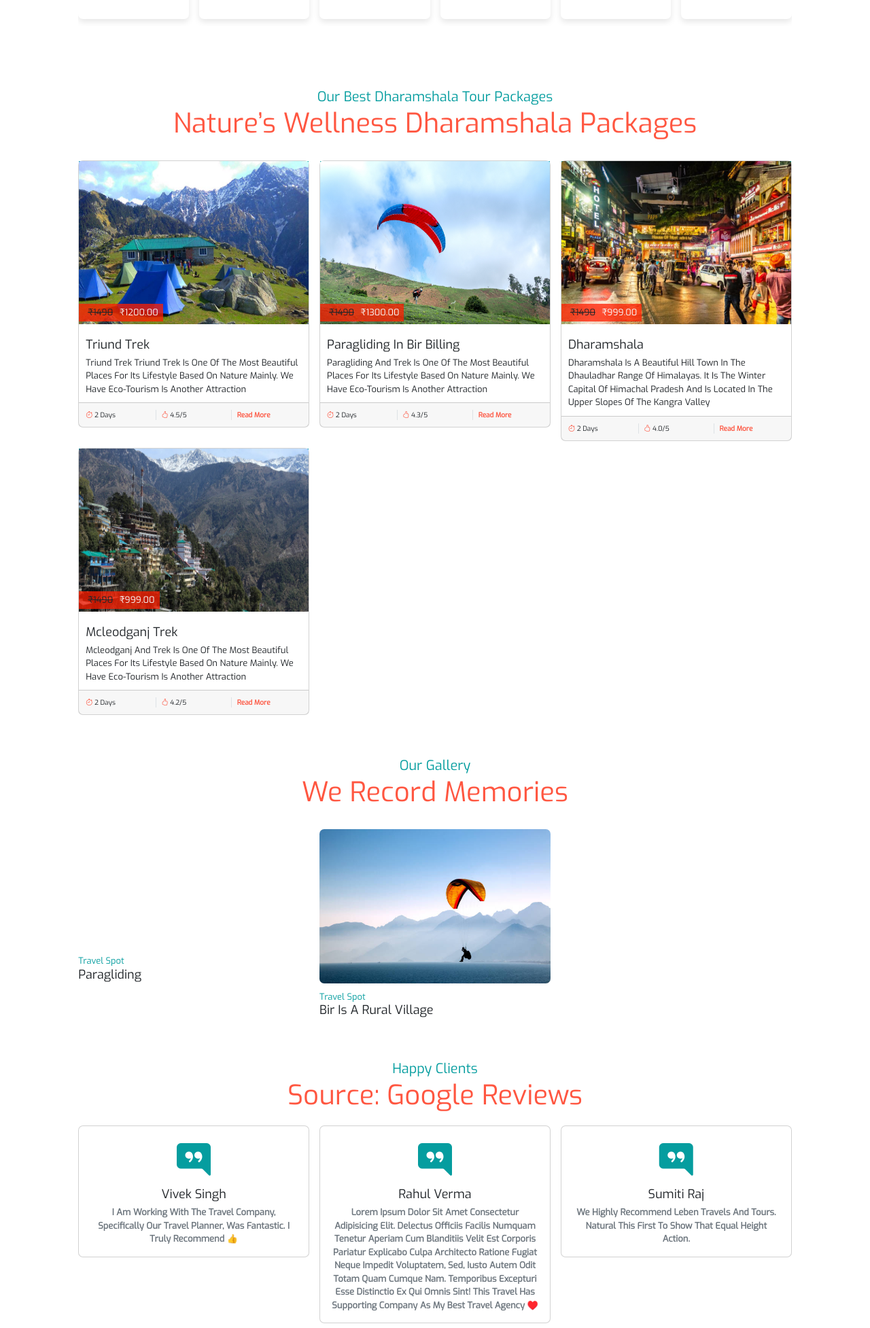
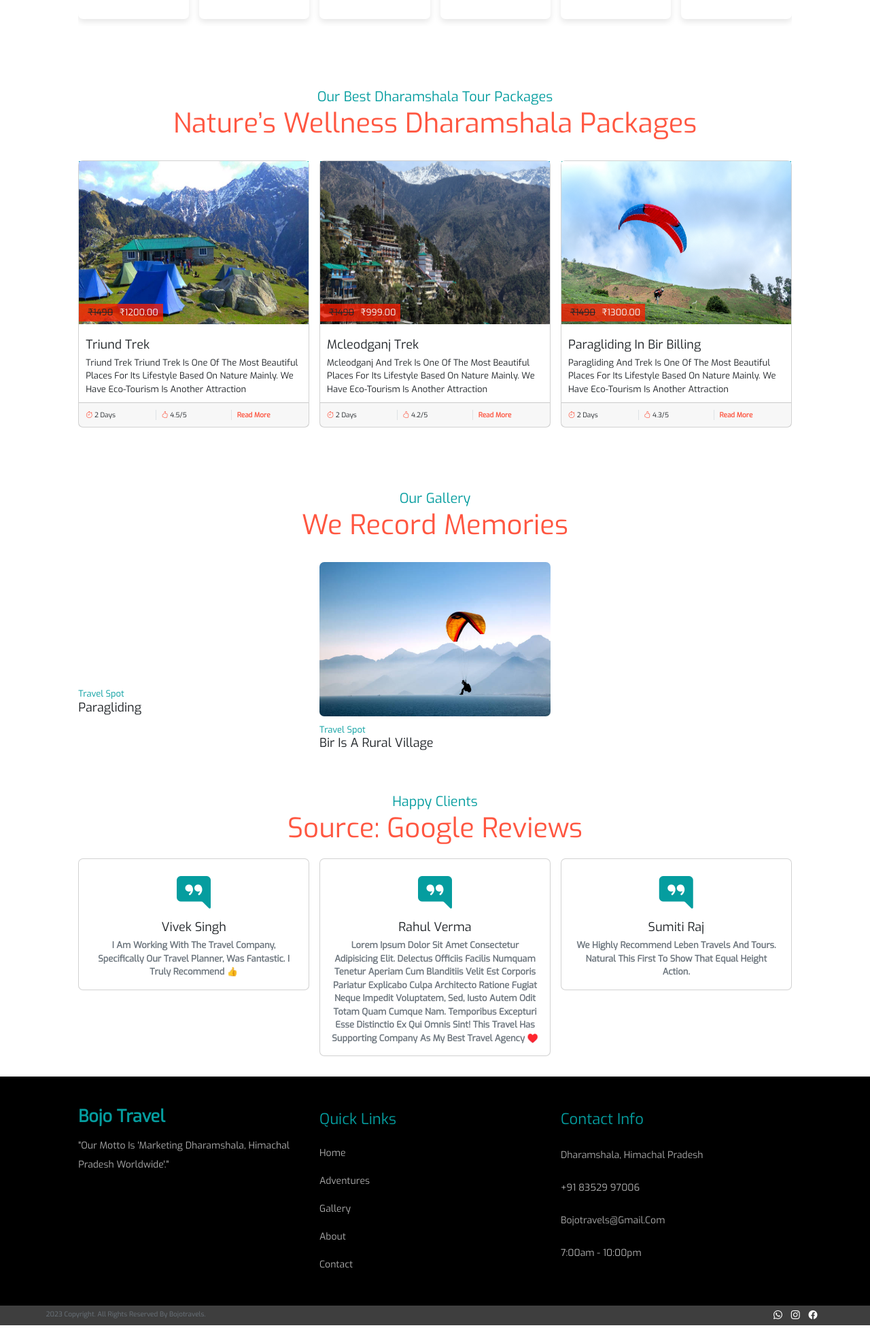
Before and after one commit to pinkal-sanoria/BojoTravelsProject, a Django app: page / in a window 1280 px wide. Shown: the part 832-2786 px from the top of the page at 68% size. Run offline with Django 4.2, Linux system fonts and the light colour scheme; data comes from the database, SQL or seed files in the repository; both versions use the stored data as it was after the commit; some libraries are stand-ins or nearby versions; grey boxes are pictures that could not be loaded.

Commit message:
aaded stop in backed data

```diff
--- a/BojoTravels/templates/base/base.html
+++ b/BojoTravels/templates/base/base.html
@@ -37,11 +37,11 @@
                       <a href="#about" >About us</a>
                   </div>
                   <div class="flex justify-content-between">
-                      <a href="#">
+                      <a href="">
                           <i class="bi bi-telephone-fill"></i>
                           <span>+91 76651 67316</span>
                       </a>
-                      <a href="#" >
+                      <a href="" >
                           <i class="bi bi-envelope-fill"></i>
                           <span class='text-lowercase'>bojotravels@gmail.com</span>
                       </a>
--- a/BojoTravels/templates/bojoapp/index.html
+++ b/BojoTravels/templates/bojoapp/index.html
@@ -113,7 +113,7 @@
                 <!-- new cart -->
                 {% comment %} <div class="container py-5"> {% endcomment %}
                     <div class="box-container">
-                        {% for package in packages %}
+                        {% for package in packages|slice:":3" %}
                         <div class="box mb-5">
                             <div class="card h-100">
                                 <figure>
@@ -157,7 +157,7 @@
 			</div>
 
 			<div class="box-container">
-                {% for m in media %}
+                {% for m in media|slice:":8" %}
 				<div class="box" data-aos="zoom-in-up" data-aos-delay="150">
                     <video src="../../static{{ m.video.url }}" muted autoplay loop class="video"></video>
 					<span>travel spot</span>
--- a/BojoTravels/templates/bookingapp/booking.html
+++ b/BojoTravels/templates/bookingapp/booking.html
@@ -374,7 +374,7 @@
                                     <div class="row">
                                         <div class="col border-end"><i class="bi bi-stopwatch text-danger"></i> {{ package.days }} Days</div>
                                         <div class="col border-end "><i class="bi bi-hand-thumbs-up text-danger"></i> {{ package.rating_out_of_5 }}/5</div>
-                                        <a href="/booking?package_id={{ package.id }}" class="btn pt-2 pb-2 text-uppercase text-danger"><b>Read More</b></a>
+                                        <div class="col"><a href="/booking?package_id={{ package.id }}" class="btn pt-2 pb-2 text-uppercase text-danger"><b>Read More</b></a></div>
 
                                     </div>
                                 </div>
```
Also changed, not shown: BojoTravels/db.sqlite3, BojoTravels/static/media/images/dshl.jpg (added).
